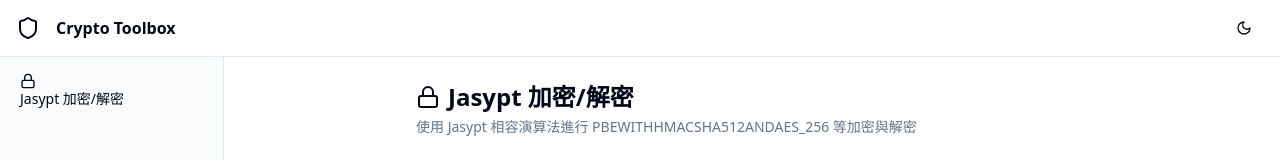
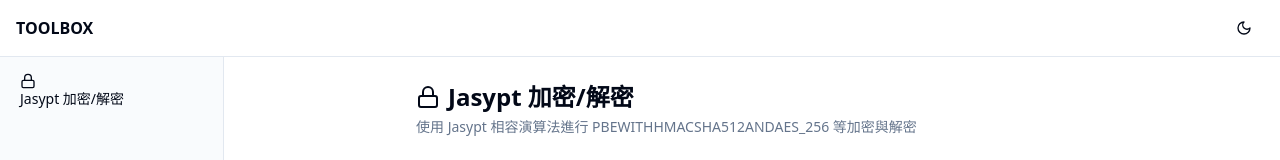
Before and after one commit to csongs/toolbox, a React (Vite) app in the folder web/: page /toolbox/tools/jasypt in a window 1280 px wide. Shown: the top 160 px of the page. Built offline with nearby package versions, Linux system fonts and the light colour scheme.

Commit message:
refactor: rename to TOOLBOX for multi-tool branding

```diff
--- a/web/index.html
+++ b/web/index.html
@@ -4,7 +4,7 @@
     <meta charset="UTF-8" />
     <link rel="icon" type="image/svg+xml" href="/toolbox/favicon.svg" />
     <meta name="viewport" content="width=device-width, initial-scale=1.0" />
-    <title>Crypto Toolbox</title>
+    <title>TOOLBOX</title>
   </head>
   <body>
     <div id="root"></div>
--- a/web/src/components/NavBar.tsx
+++ b/web/src/components/NavBar.tsx
@@ -18,8 +18,7 @@
         >
           <Menu className="h-5 w-5" />
         </Button>
-        <Shield className="h-6 w-6" />
-        <span className="font-semibold">Crypto Toolbox</span>
+        <span className="font-semibold">TOOLBOX</span>
         <div className="ml-auto">
           <ThemeToggle />
         </div>
```
